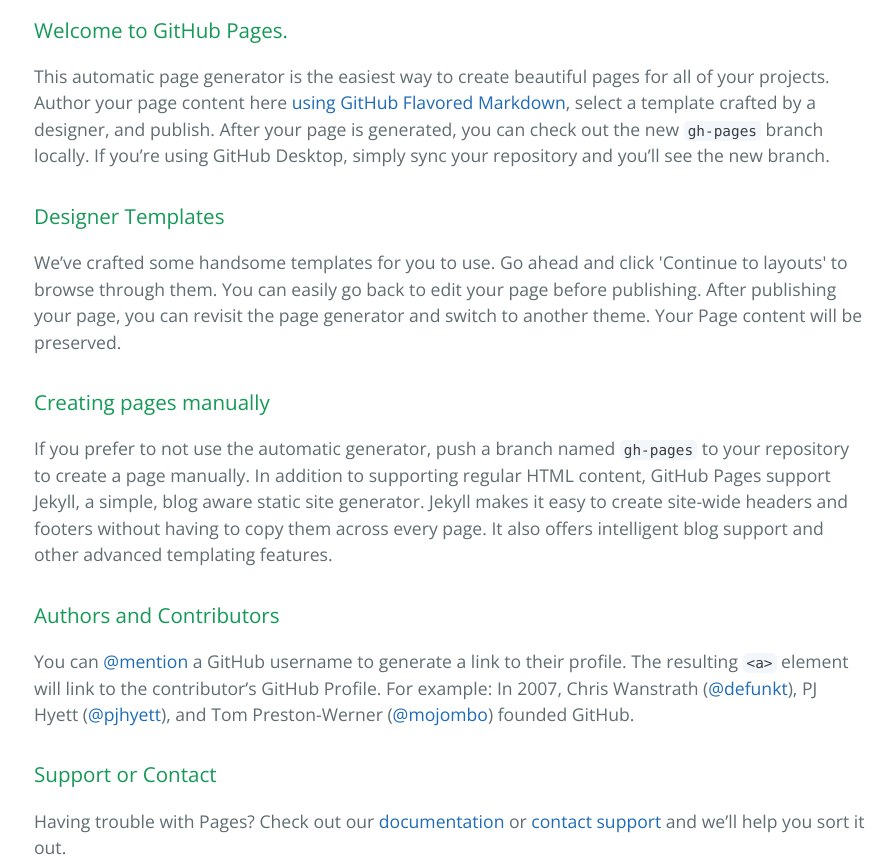
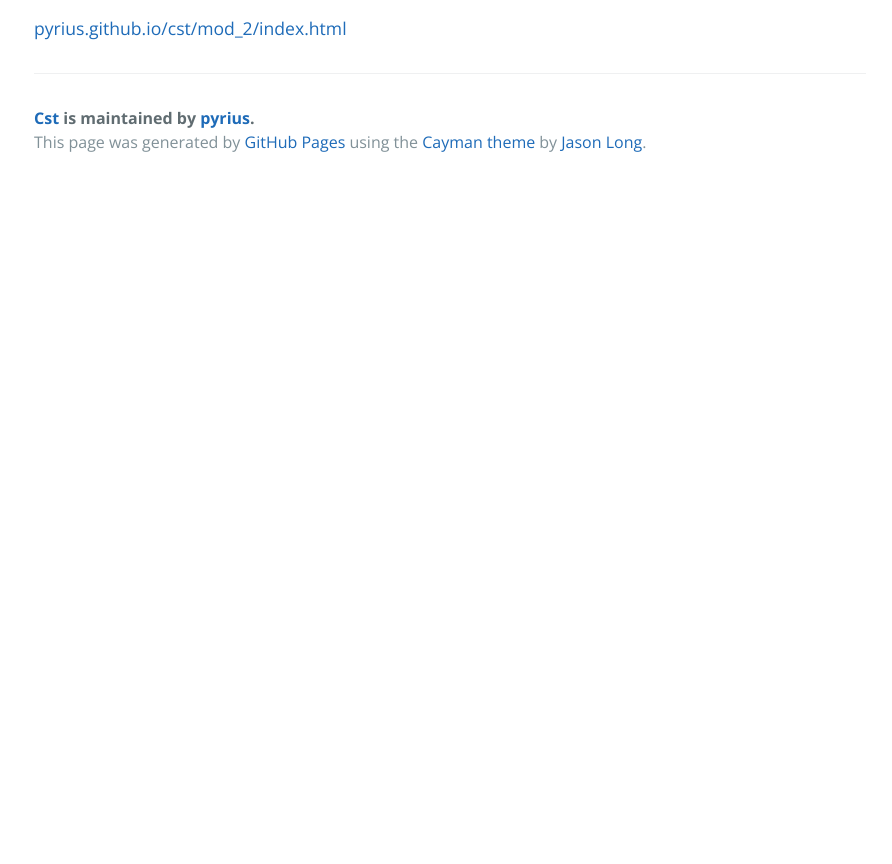
Before and after one commit to pyrius/cst, a plain HTML site: page index.html in a window 1280 px wide. Shown: the part 400-1264 px from the top of the page, without its empty margins (190-1082 px from the left). After the commit the page ends 800 px from the top, so only its background shows below. Drawn offline with nearby package versions, Linux system fonts and the light colour scheme.

```diff
--- a/index.html
+++ b/index.html
@@ -19,30 +19,7 @@
     </section>
 
     <section class="main-content">
-      <h3>
-<a id="welcome-to-github-pages" class="anchor" href="#welcome-to-github-pages" aria-hidden="true"><span aria-hidden="true" class="octicon octicon-link"></span></a>Welcome to GitHub Pages.</h3>
-
-<p>This automatic page generator is the easiest way to create beautiful pages for all of your projects. Author your page content here <a href="https://guides.github.com/features/mastering-markdown/">using GitHub Flavored Markdown</a>, select a template crafted by a designer, and publish. After your page is generated, you can check out the new <code>gh-pages</code> branch locally. If you’re using GitHub Desktop, simply sync your repository and you’ll see the new branch.</p>
-
-<h3>
-<a id="designer-templates" class="anchor" href="#designer-templates" aria-hidden="true"><span aria-hidden="true" class="octicon octicon-link"></span></a>Designer Templates</h3>
-
-<p>We’ve crafted some handsome templates for you to use. Go ahead and click 'Continue to layouts' to browse through them. You can easily go back to edit your page before publishing. After publishing your page, you can revisit the page generator and switch to another theme. Your Page content will be preserved.</p>
-
-<h3>
-<a id="creating-pages-manually" class="anchor" href="#creating-pages-manually" aria-hidden="true"><span aria-hidden="true" class="octicon octicon-link"></span></a>Creating pages manually</h3>
-
-<p>If you prefer to not use the automatic generator, push a branch named <code>gh-pages</code> to your repository to create a page manually. In addition to supporting regular HTML content, GitHub Pages support Jekyll, a simple, blog aware static site generator. Jekyll makes it easy to create site-wide headers and footers without having to copy them across every page. It also offers intelligent blog support and other advanced templating features.</p>
-
-<h3>
-<a id="authors-and-contributors" class="anchor" href="#authors-and-contributors" aria-hidden="true"><span aria-hidden="true" class="octicon octicon-link"></span></a>Authors and Contributors</h3>
-
-<p>You can <a href="https://help.github.com/articles/basic-writing-and-formatting-syntax/#mentioning-users-and-teams" class="user-mention">@mention</a> a GitHub username to generate a link to their profile. The resulting <code>&lt;a&gt;</code> element will link to the contributor’s GitHub Profile. For example: In 2007, Chris Wanstrath (<a href="https://github.com/defunkt" class="user-mention">@defunkt</a>), PJ Hyett (<a href="https://github.com/pjhyett" class="user-mention">@pjhyett</a>), and Tom Preston-Werner (<a href="https://github.com/mojombo" class="user-mention">@mojombo</a>) founded GitHub.</p>
-
-<h3>
-<a id="support-or-contact" class="anchor" href="#support-or-contact" aria-hidden="true"><span aria-hidden="true" class="octicon octicon-link"></span></a>Support or Contact</h3>
-
-<p>Having trouble with Pages? Check out our <a href="https://help.github.com/pages">documentation</a> or <a href="https://github.com/contact">contact support</a> and we’ll help you sort it out.</p>
+      <p><a href="pyrius.github.io/cst/mod_2/index.html">pyrius.github.io/cst/mod_2/index.html</a></p>
 
       <footer class="site-footer">
         <span class="site-footer-owner"><a href="https://github.com/pyrius/cst">Cst</a> is maintained by <a href="https://github.com/pyrius">pyrius</a>.</span>
```
Also changed, not shown: params.json (+7 -1 lines).
